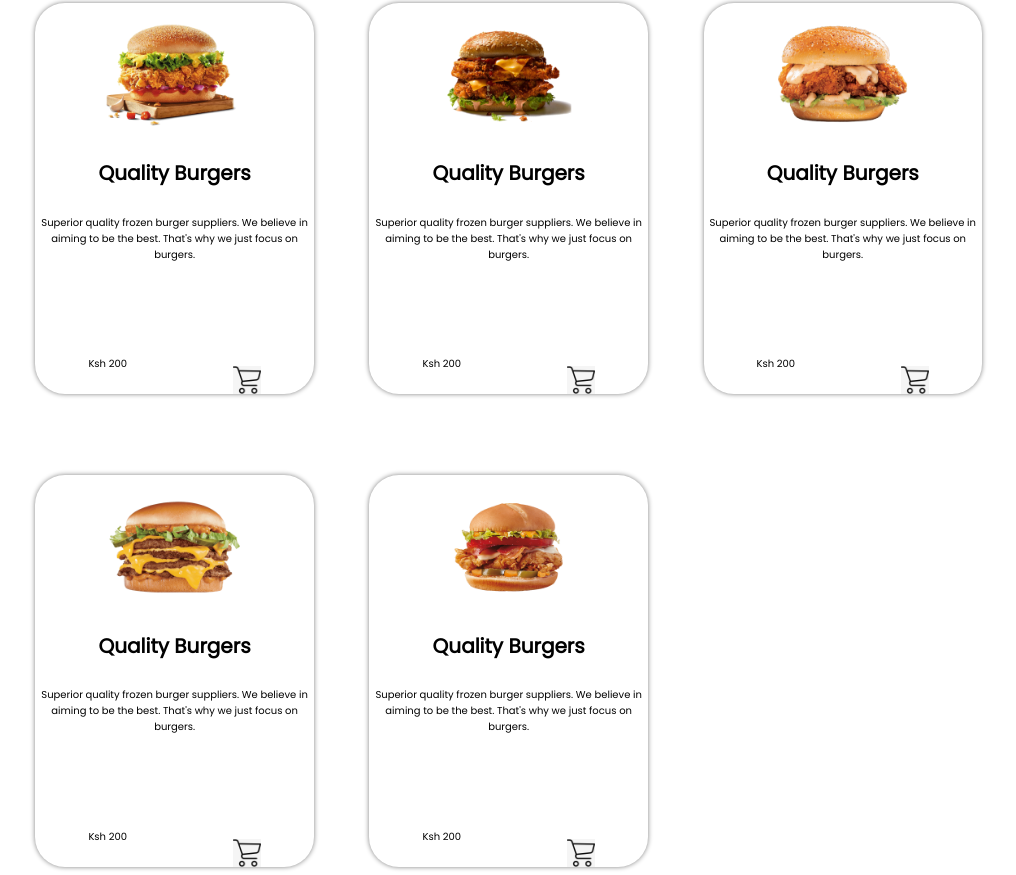
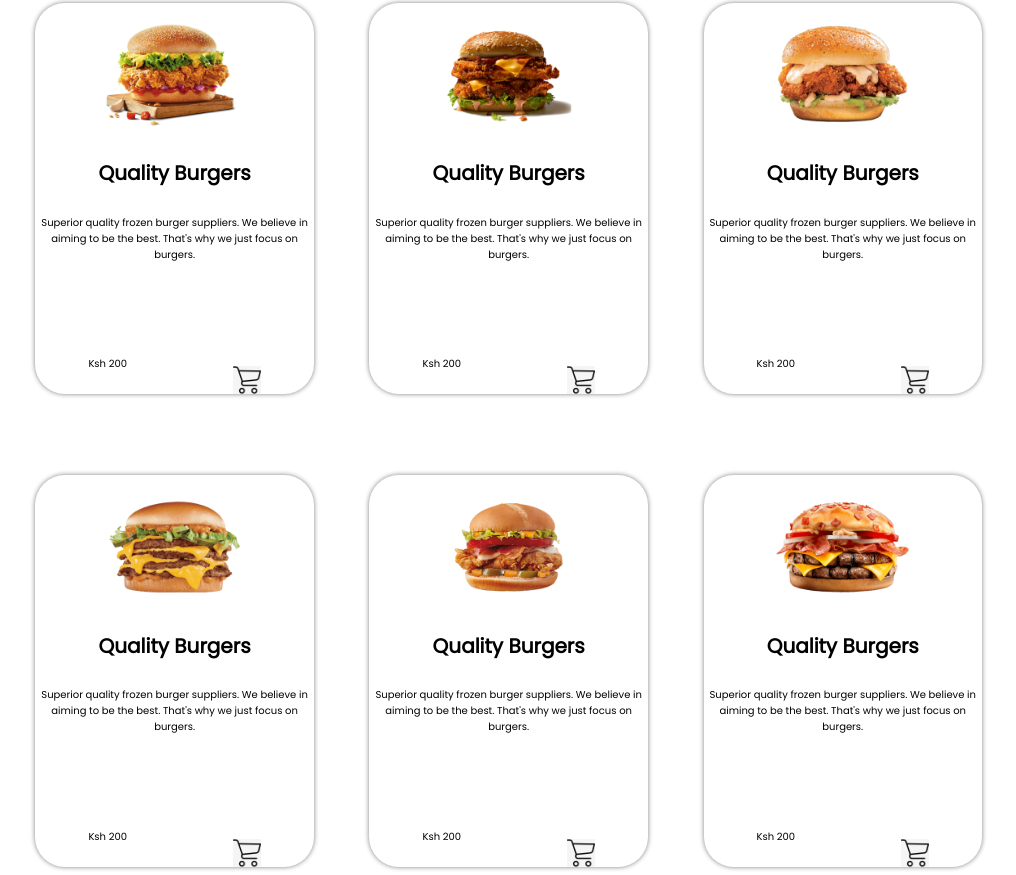
Before and after one commit to muthonimuriithi/Retake1, a plain HTML site: page index.html in a window 1280 px wide. Shown: the part 1102-1977 px from the top of the page, without its empty margins (75-1091 px from the left). Drawn offline with Linux system fonts and the light colour scheme.

Commit message:
this will add the sixth item on our menu

```diff
--- a/index.html
+++ b/index.html
@@ -218,6 +218,20 @@
 
                 </div>
 
+                <div class="m1">
+
+                    <img src="images2/Images/SeekPng 3.png">
+                    <h4>Quality Burgers</h4>
+                    <p>Superior quality frozen burger suppliers. We believe in aiming to be the best. That's why we just focus on burgers.</p>
+
+                    <div class="k-cart">
+                    <p>Ksh 200</p>
+                    <img class="cart2" src="./images2/Images/shopping-cart.png">
+
+                    </div>
+
+                </div>
+
 
 
 
```
